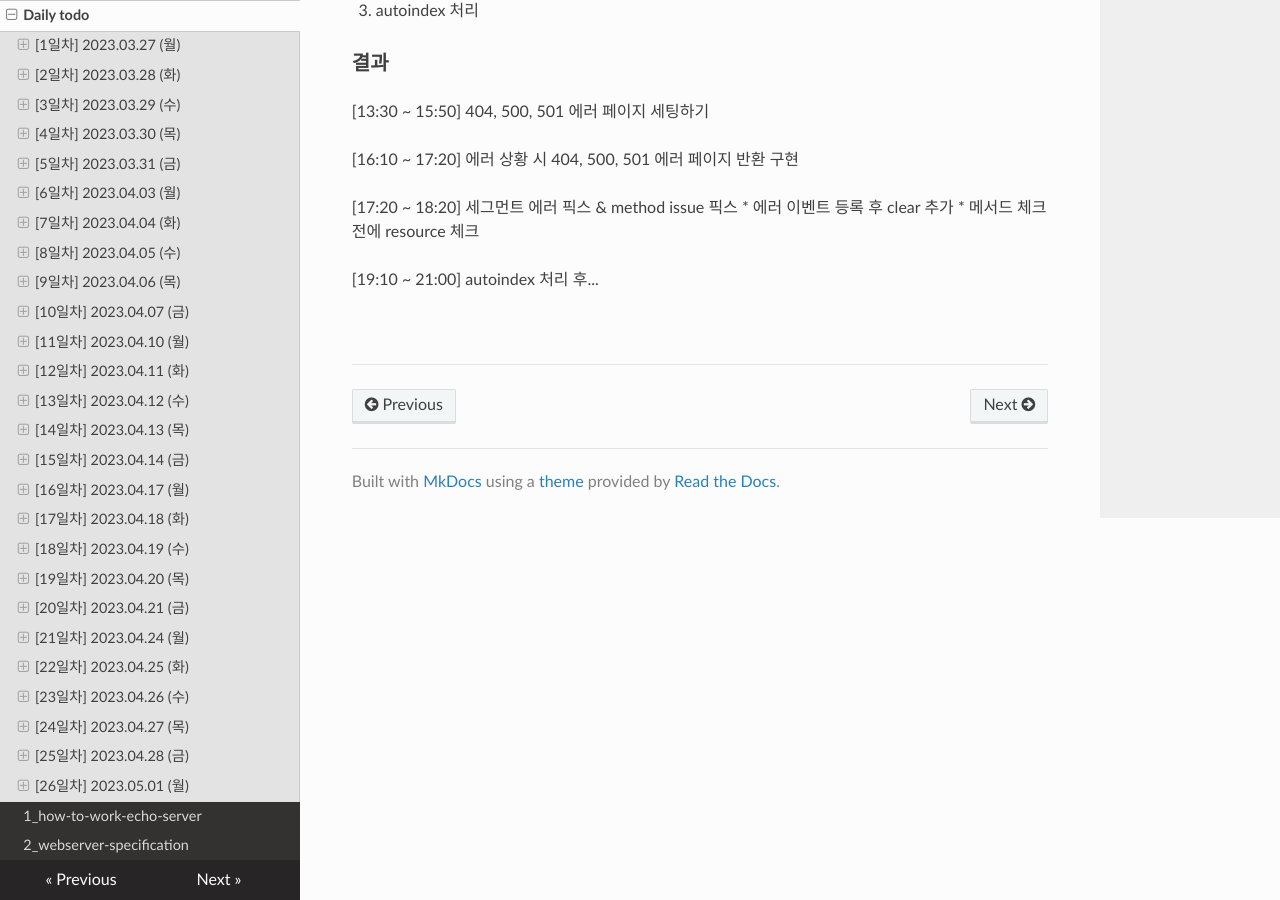
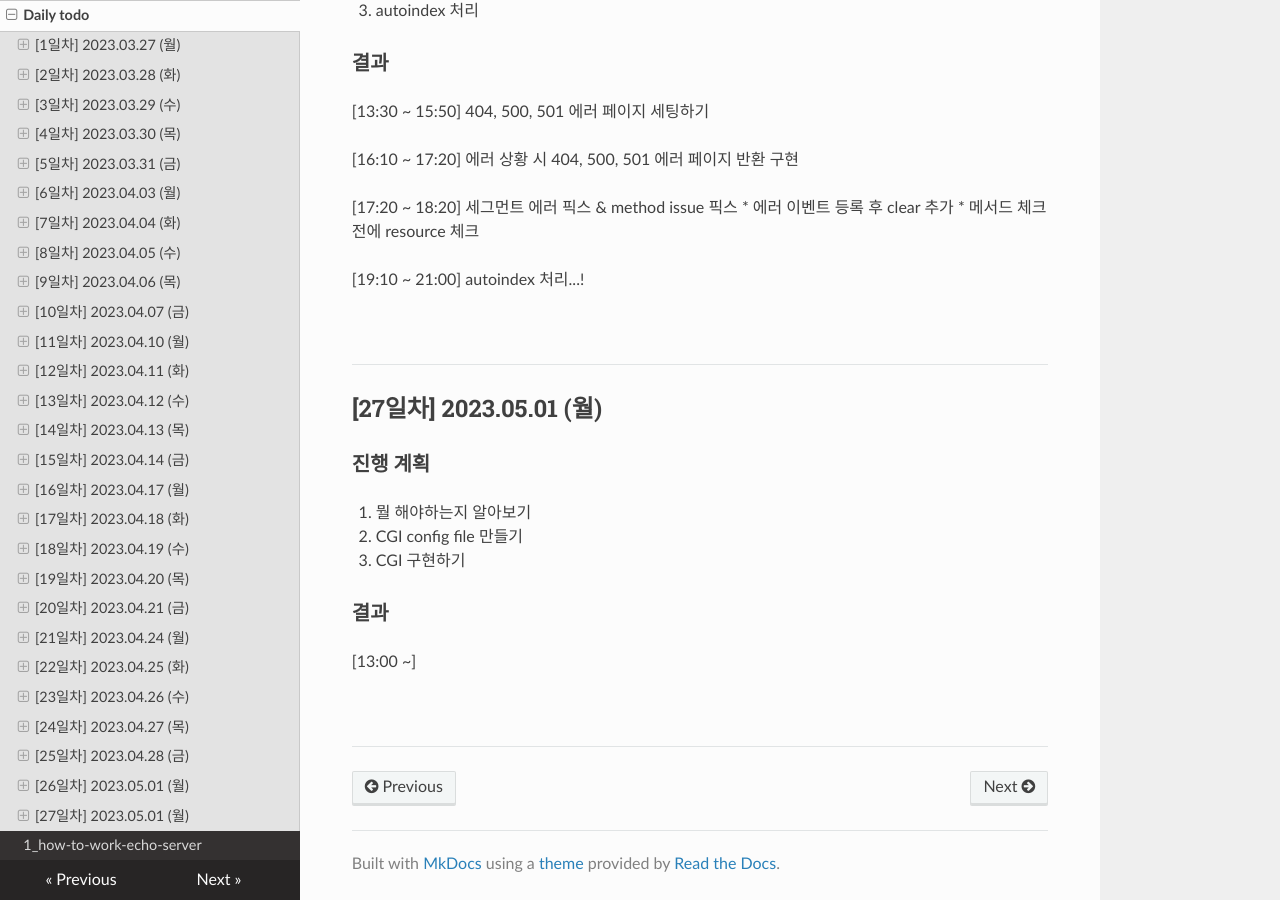
Before and after one commit to JaeHwan-s-WebServeClass/webserver-nginx, an MkDocs documentation site: the page built from docs/docs/til/0_daily-todo.md, in a window 1280 px wide and 900 px high, scrolled down 12958 px. Built offline with MkDocs 1.6.1, drawn with Linux system fonts in a browser that asks for light colours; nearby versions of some CDN libraries.

Commit message:
docs: 중간저장

```diff
--- a/docs/docs/til/0_daily-todo.md
+++ b/docs/docs/til/0_daily-todo.md
@@ -553,9 +553,27 @@ recv, send 함수 앞/뒤로 SIGPIPE를 ignore 처리 && transaction 하나의 c
 * 에러 이벤트 등록 후 clear 추가
 * 메서드 체크 전에 resource 체크
 
-[19:10 ~ 21:00] autoindex 처리 후...
+[19:10 ~ 21:00] autoindex 처리...!
 
 
 <br>
 
 ***
+
+## [27일차] 2023.05.01 (월)
+
+### 진행 계획
+
+1. 뭘 해야하는지 알아보기
+2. CGI config file 만들기
+3. CGI 구현하기
+
+
+### 결과
+
+[13:00 ~]
+
+
+<br>
+
+***
```
Also changed, not shown: docs/docs/til/6_debate.md (+31 -0 lines).
